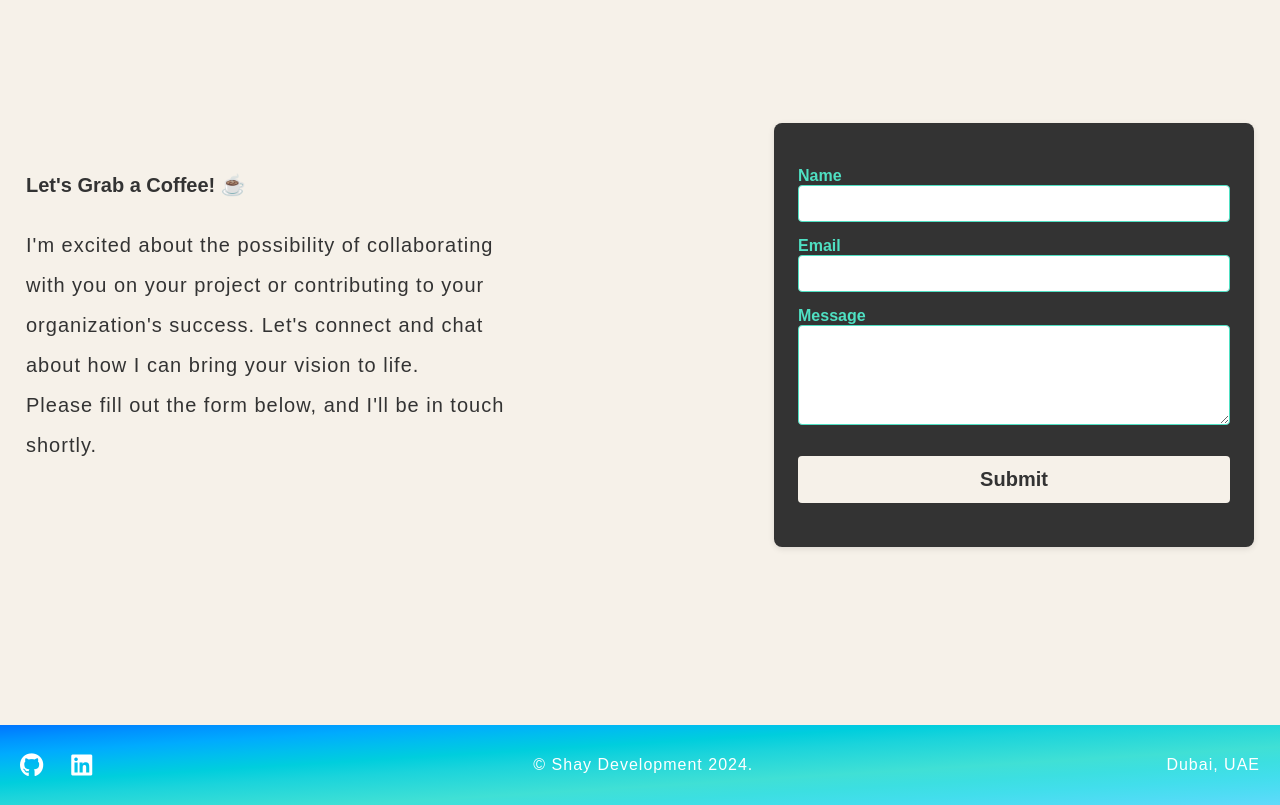
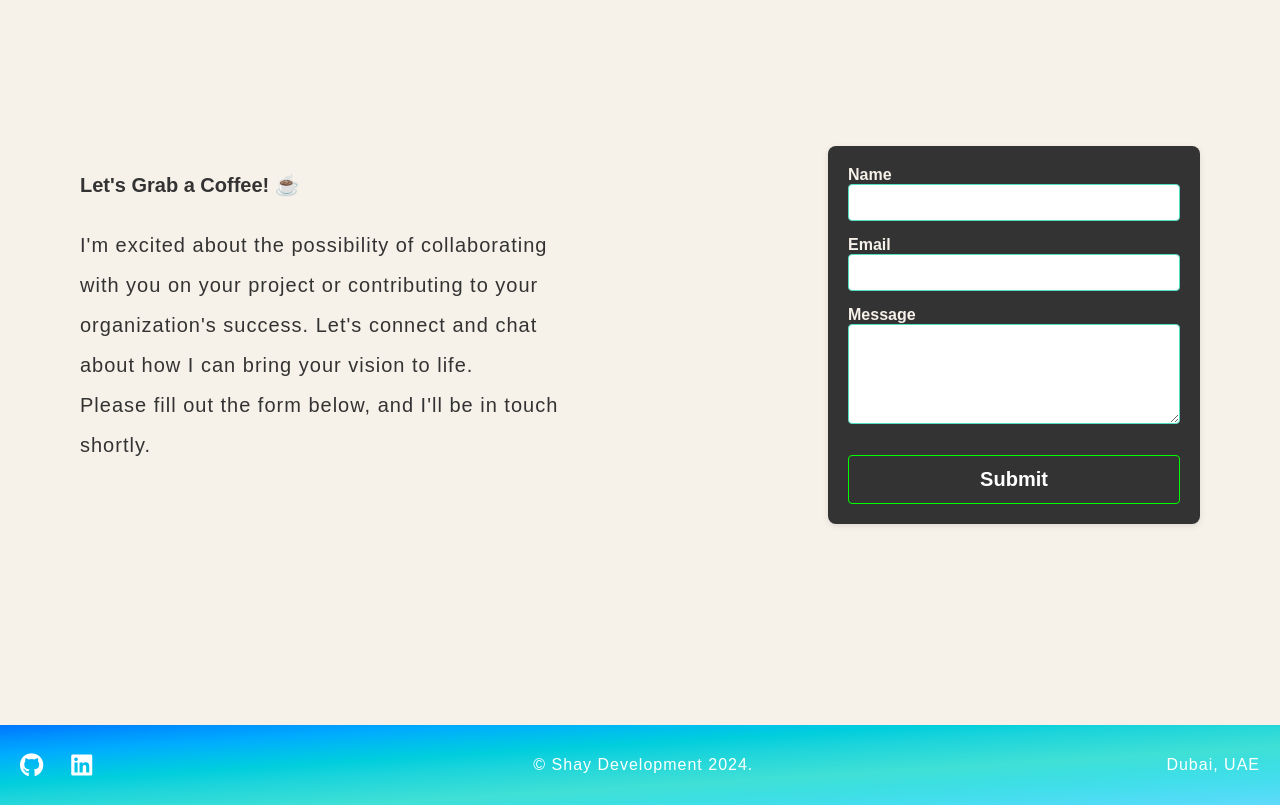
Before and after one commit to shay122990/port.2.0-folio, a React (Create React App) app: page / in a window 1280 px wide. Shown: the part 3960-4765 px from the top of the page. Built offline with nearby package versions, Linux system fonts and the light colour scheme; no server answers; a web font is replaced by a local one.

Commit message:
change of submit button color

```diff
--- a/src/components/contact/contact.styles.css
+++ b/src/components/contact/contact.styles.css
@@ -8,7 +8,6 @@
   gap: 0;
   height: auto;
 }
-
 .contact-info {
   width: 100%;
   font-size: 16px;
@@ -16,8 +15,25 @@
   text-align: center;
   margin-bottom: 20px;
 }
+.contact-info span {
+  font-weight: bold;
+}
+.form-container {
+  width: 90%;
+  background-color: var(--text-color);
+  padding: 0 20px;
+  border-radius: 8px;
+  box-shadow: 0 2px 6px rgba(0, 0, 0, 0.1);
+}
+.success-message {
+  color: #4caf50;
+  margin-bottom: 10px;
+  font-weight: 300;
+}
 
-.contact-info span {
+.error-message {
+  color: #f16e04;
+  margin-bottom: 10px;
   font-weight: bold;
 }
 .error-icon {
@@ -43,6 +59,9 @@
     line-height: 30px;
     text-align: left;
   }
+  .form-container{
+    width: auto;
+  }
 }
 
 @media (min-width: 1240px) {
@@ -58,4 +77,7 @@
     line-height: 40px;
     text-align: left;
   }
+  .form-container{
+    width: 30%;
+  }
 }
--- a/src/components/form/contact-form.component.jsx
+++ b/src/components/form/contact-form.component.jsx
@@ -1,7 +1,7 @@
 import "./contact-form.styles.css";
 const ContactForm = ({ formData, handleChange, handleOnSubmit }) => {
   return (
-    <form onSubmit={handleOnSubmit}>
+    <form onSubmit={handleOnSubmit} className="contact-form">
       <div>
         <span id="name-label">Name</span>
         <input
--- a/src/components/form/contact-form.styles.css
+++ b/src/components/form/contact-form.styles.css
@@ -1,32 +1,12 @@
-.form-container {
-    width: 100%;
-    background-color: var(--text-color);
-    padding: 0 20px;
-    border-radius: 8px;
-    box-shadow: 0 2px 6px rgba(0, 0, 0, 0.1);
-  }
-
-  .success-message {
-    color: #4caf50;
-    margin-bottom: 10px;
-    font-weight: 300;
-  }
-
-  .error-message {
-    color: #f16e04;
-    margin-bottom: 10px;
-    font-weight: bold;
-  }
-
-  form {
+  .contact-form {
     display: flex;
     flex-direction: column;
     justify-content: center;
     padding: 20px 0;
   }
 
-  .form-container span {
-    color: var(--hover-color);
+  .contact-form span {
+    color: var(--background-color);
     font-weight: bold;
     margin-bottom: 10px;
   }
@@ -39,6 +19,7 @@
     border: 1px solid var(--hover-color);
     border-radius: 4px;
     margin-bottom: 15px;
+    background-color: #fff;
   }
 
   input[type="text"]:focus,
@@ -57,10 +38,10 @@
   .submit-button {
     margin-top: 12px;
     padding: 12px;
-    background-color: var(--background-color);
-    color: var(--text-color);
+    background-color: #333;
+    border: var(--accent) 1px solid;
+    color: #fff;
     font-size: 20px;
-    border: none;
     border-radius: 4px;
     cursor: pointer;
     font-weight: bold;
```
